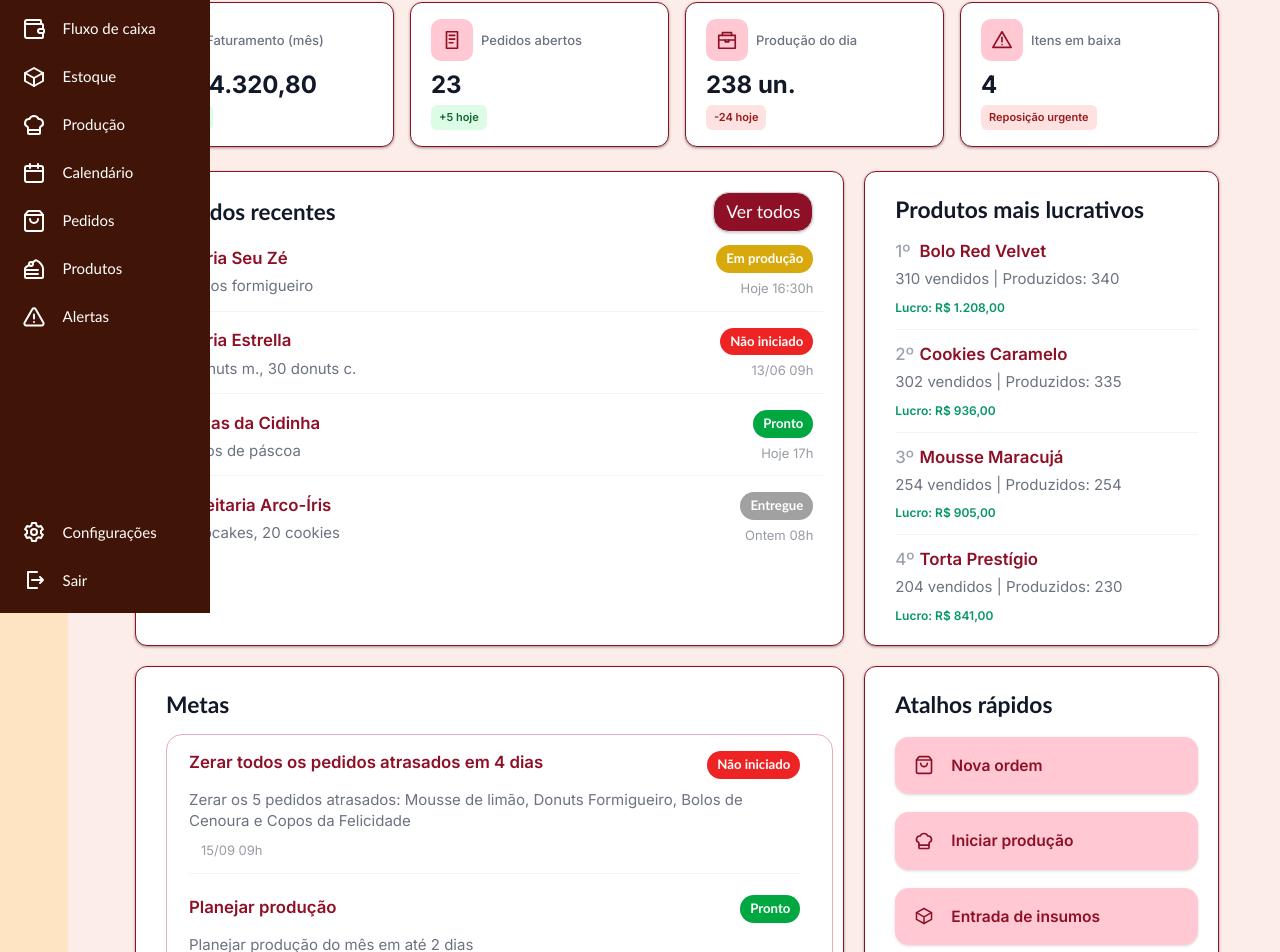
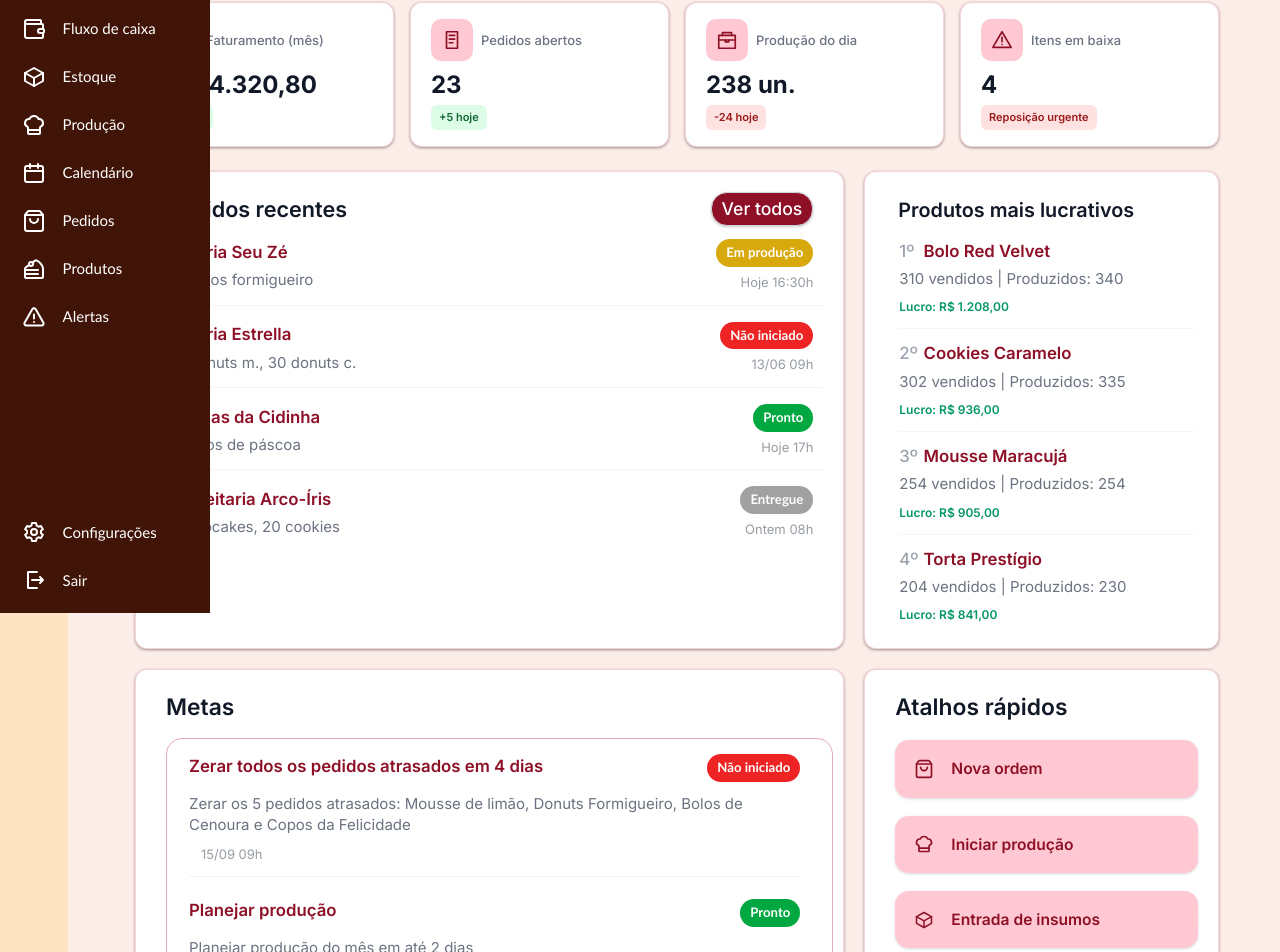
Before and after one commit to grazielly01/sublime, a React (Vite) app in the folder frontend/: page / in a window 1280 px wide. Shown: the part 187-1139 px from the top of the page. Built offline with nearby package versions, Linux system fonts and the light colour scheme.

Commit message:
arrumando uns erros bobos de css
arrumei o css de umas telas que tava bugado e mudei as fontes pra ficar igual em todas as telas.

```diff
--- a/frontend/src/pages/Producao/Producao.css
+++ b/frontend/src/pages/Producao/Producao.css
@@ -107,7 +107,7 @@ main {
 
 .metric-number {
   margin-bottom: 8px;
-  font: 700 32px "Playfair Display", serif;
+  font: 700 32px serif;
 }
 
 .metric-number.wine {
@@ -150,7 +150,7 @@ main {
 
 .queue h2 {
   margin: 0 0 26px;
-  font: 700 20px "Playfair Display", serif;
+  font: 700 20px "Inter", serif;
 }
 
 .orders {
@@ -174,7 +174,7 @@ main {
 
 .order h3 {
   margin: 0 0 3px;
-  font: 700 22px "Playfair Display", serif;
+  font: 550 19px "Inter", serif;
 }
 
 .team,
--- a/frontend/src/pages/dashboard/dashboard.css
+++ b/frontend/src/pages/dashboard/dashboard.css
@@ -5,7 +5,7 @@
 
 .tudoDashboard {
    width: 97%;
-    min-height: 170vh; /*min-height ao inves de height fixo*/
+    min-height: 170vh;
     display: flex;
 
 }
@@ -20,11 +20,12 @@
 }
 
 .conteudoDashboard {
+  margin-top: 1.7%;
   flex: 1;
   width: 100%;
   max-width: none;
   margin-left: 5px;
-  padding: 0; /* o espaçamento lateral já vem do margin-left do .tudoMenosSidebar */
+  padding: 0;
   box-sizing: border-box;
 }
 
@@ -62,7 +63,7 @@
   display: flex;
   align-items: center;
   gap: 5px;
-  margin-left: auto; /*alinha pra direita*/
+  margin-left: auto;
 }
 
 .divSeiLa{
@@ -144,9 +145,9 @@
 .tituloSecaoDashboard h2 {
   margin: 0;
   color: #750415;
-  font-weight: 600;
+  font-weight: 680;
   font-size: 180%;
-  font-family: 'Trebuchet MS', 'Lucida Sans Unicode', 'Lucida Grande', 'Lucida Sans', Arial, sans-serif;
+  font-family: "Inter", 'Lucida Sans Unicode', 'Lucida Grande', 'Lucida Sans', Arial, sans-serif;
 }
 
 
@@ -295,7 +296,7 @@
 
 .valorKpiDashboard {
   color: #321217;
-  font: 700 22px "Playfair Display", serif;
+  font: 600 19px "Inter", serif;
 }
 
 
@@ -323,8 +324,9 @@
 .cardDashboard h3 {
   margin: 0;
   color: #43171e;
-  font-family:'Trebuchet MS', 'Lucida Sans Unicode', 'Lucida Grande', 'Lucida Sans', Arial, sans-serif;
-  font-size: 150%;
+ font: 550 10px "Inter", sans-serif;
+   font-size: 150%;
+
 }
 
 .badgeSucesso {
@@ -663,7 +665,7 @@
 
 .circuloOee strong {
   color: #481820;
-  font: 700 27px "Playfair Display", serif;
+  font: 550 26px "Inter", serif;
 }
 
 .circuloOee span {
@@ -1066,7 +1068,7 @@
   display: block;
   margin-top: 7px;
   color: #a20d2c;
-  font: 700 21px "Playfair Display", serif;
+  font: 700 21px "Inter", serif;
 }
 
 
--- a/frontend/src/pages/fluxocaixa/fluxocaixa.css
+++ b/frontend/src/pages/fluxocaixa/fluxocaixa.css
@@ -1,6 +1,6 @@
 .tudoFluxoCaixa {
    width: 93%;
-    min-height: 170vh; /*min-height ao inves de height fixo*/
+    min-height: 170vh;
     display: flex;
 }
 
@@ -16,11 +16,13 @@
 
 .conteudoFluxoCaixa {
   flex: 1;
-  width: 94%;
-  max-width: 1440px;
-  padding: 0;
+  width: 100%;
+  max-width: 1280px;
+  margin: 0 auto;
+  padding: 56px 6px 60px;
   box-sizing: border-box;
 }
+
 
 
 /* =====================================================
@@ -28,7 +30,7 @@
 ===================================================== */
 
 .topoFluxoCaixa {
-  margin-top: 15px;
+  margin-top: -16px;
   margin-bottom: 20px;
 }
 
@@ -66,7 +68,7 @@
 .cardFluxo {
   min-height: 58px;
   background: #fff9f7;
-  border: 1px solid #8E1027;
+  border: 1px solid #ead1d0;
   border-radius: 7px;
   padding: 0px 14px;
   box-sizing: border-box;
@@ -78,19 +80,23 @@
 }
 
 .labelFluxo {
-  color: #76545a;
-  font: 600 12px "Inter", sans-serif;
-  margin-bottom: 4px;
+
+  font: 500 11px "Inter", sans-serif;
+  text-transform: uppercase;
+  letter-spacing: 0.5px;
+  margin-bottom: 6px;
+  color: #704149;
+
 }
 
 .valorFluxo {
   color: #241416;
-  font: 700 20px "Playfair Display", serif;
+  font: 600 18px "Inter", serif;
 }
 
 .cardSaldoFinal {
   background: #9d0926;
-  border-color: #9d0926;
+  border-color: #ead1d0;
 }
 
 .cardSaldoFinal .labelFluxo {
@@ -114,7 +120,7 @@
   box-shadow: 0 1px 3px rgba(80, 20, 30, 0.06);
   overflow: hidden;
   margin-bottom: 2.5%;
-  border: 1px solid #8E1027;
+  border: 1px solid #ead1d0;
 }
 
 .cardGraficoFluxo {
@@ -133,8 +139,8 @@
 .cabecalhoCardFluxo h2 {
   margin: 0;
   color: #241416;
-  font: 700 16px "Playfair Display", serif;
-  font-family: 'Trebuchet MS', 'Lucida Sans Unicode', 'Lucida Grande', 'Lucida Sans', Arial, sans-serif;
+  font: 600 16px "Inter", serif;
+  font-family: "Inter", 'Lucida Sans Unicode', 'Lucida Grande', 'Lucida Sans', Arial, sans-serif;
 }
 
 
--- a/frontend/src/pages/visaogeral/visaogeral.css
+++ b/frontend/src/pages/visaogeral/visaogeral.css
@@ -10,13 +10,13 @@
 body {
   margin: 0;
   padding: 0;
-  overflow-x: hidden; /* Trava qualquer vazamento na raiz */
+  overflow-x: hidden;
 }
 .tudoVisaoGeral {
   display: flex;
   min-height: 170vh;
-  background: #FDEDE8; /* Cor de fundo rosada/creme uniforme */
-  font-family: "Inter", system-ui, sans-serif;
+  background: #FDEDE8;
+  font-family: "Inter", sans-serif;
   width: 100%;
 }
 
@@ -26,8 +26,8 @@ body {
   display: flex;
   flex-direction: column;
   margin-right: 5%;
-  margin-left: 1%;  /* Espaço exato da Sidebar */
-  padding-top: 3.2%;  /* Espaço exato do Header */
+  margin-left: 1%;
+  padding-top: 3.2%;
   width: calc(100% - 60px);
 }
 
@@ -89,7 +89,7 @@ body {
   padding: 16px 20px;
   box-sizing: border-box;
   background: #ffffff;
-  border: 1px solid #8E1027;
+  border: 1px solid #f5c9d1d2;
   border-radius: 12px;
   box-shadow: 0 1px 3px rgba(0, 0, 0, 0.4);
 }
@@ -154,7 +154,6 @@ body {
    SEÇÕES GERAIS (Cards Brancos)
    ========================================================= */
 .pedidosRecentes,
-.produtosLucrativos,
 .metas,
 .atalhosRapidos {
   min-width: 0;
@@ -162,6 +161,16 @@ body {
   border: 1px solid #e5e7eb;
   border-radius: 12px;
   padding: 20px;
+  box-sizing: border-box;
+  box-shadow: 0 1px 3px rgba(0, 0, 0, 0.05);
+}
+
+.produtosLucrativos {
+  min-width: 0;
+  background: #ffffff;
+  border: 1px solid #e5e7eb;
+  border-radius: 12px;
+  padding: 24px;
   box-sizing: border-box;
   box-shadow: 0 1px 3px rgba(0, 0, 0, 0.05);
 }
@@ -186,9 +195,9 @@ body {
   background: #8E1027;
   color: #ffffff;
   border-radius: 6px;
-  font-size: 12px;
+  font-size: 13px;
   font-weight: 500;
-  padding: 6px 12px;
+  padding: 3px 10px;
   cursor: pointer;
   transition: 0.2s;
   box-shadow: 0 1px 2px rgba(0, 0, 0, 0.05);
@@ -203,7 +212,7 @@ body {
 .botaoVerMais {
   display: block;
   margin: 16px auto 0;
-  padding: 8px 16px;
+  padding: 3px 10px;
 }
 
 /* =========================================================
@@ -220,14 +229,14 @@ body {
 }
 
 .pedidosRecentes{
-  border: 1px solid #8E1027;
+  border: 1px solid #f5c9d1d2;
   box-shadow: 0 1px 3px rgba(0, 0, 0, 0.4);
 }
 
 .pedidosRecentes h2{
-  font-size:140%;
+  font-size:135%;
   font-weight: 600;
-  font-family: 'Trebuchet MS', 'Lucida Sans Unicode', 'Lucida Grande', 'Lucida Sans', Arial, sans-serif;
+  font-family: "Inter", 'Lucida Grande', 'Lucida Sans', Arial, sans-serif;
 }
 
 .cardPedidoRecente{
@@ -245,7 +254,7 @@ body {
   margin-right: 10px;
   border-radius: 16px;
   box-shadow: 0 1px 3px rgba(0, 0, 0, 0.2);
-  font-family: 'Trebuchet MS', 'Lucida Sans Unicode', 'Lucida Grande', 'Lucida Sans', Arial, sans-serif;
+  font-family: "Inter", 'Lucida Sans Unicode', 'Lucida Grande', 'Lucida Sans', Arial, sans-serif;
 }
 
 .ladoDireitoPedido{
@@ -387,15 +396,15 @@ body {
    PRODUTOS LUCRATIVOS
    ========================================================= */
 .produtosLucrativos{
-  border: 1px solid #8E1027;
+  border: 1px solid #f5c9d1d2;
   box-shadow: 0 1px 3px rgba(0, 0, 0, 0.4);
 }
 
 .produtosLucrativos h2{
-  font-size: 190%;
-  font-weight: 600;
-  margin-left: 10px;
-  font-family: 'Trebuchet MS', 'Lucida Sans Unicode', 'Lucida Grande', 'Lucida Sans', Arial, sans-serif;
+  font-size: 165%;
+  font-weight: 550;
+  margin-left: 9px;
+  font-family: "Inter", 'Lucida Sans Unicode', 'Lucida Grande', 'Lucida Sans', Arial, sans-serif;
 }
 
    .listaProdutos {
@@ -422,7 +431,7 @@ body {
    METAS
    ========================================================= */
 .metas{
-  border: 1px solid #8E1027;
+  border: 1px solid #f5c9d1d2;
   box-shadow: 0 1px 3px rgba(0, 0, 0, 0.4);
 }
 
@@ -430,7 +439,7 @@ body {
   font-size: 190%;
   font-weight: 600;
   margin-left: 10px;
-  font-family: 'Trebuchet MS', 'Lucida Sans Unicode', 'Lucida Grande', 'Lucida Sans', Arial, sans-serif;
+  font-family: "Inter", 'Lucida Sans Unicode', 'Lucida Grande', 'Lucida Sans', Arial, sans-serif;
 }
 
 .listaMetas{
@@ -459,7 +468,7 @@ body {
 
 .botaoVerMais{
   font-size: 150%;
-  font-family: 'Trebuchet MS', 'Lucida Sans Unicode', 'Lucida Grande', 'Lucida Sans', Arial, sans-serif;
+  font-family: "Inter", 'Lucida Sans Unicode', 'Lucida Grande', 'Lucida Sans', Arial, sans-serif;
   border-radius: 20px;
 }
 
@@ -467,7 +476,7 @@ body {
    ATALHOS
    ========================================================= */
 .atalhosRapidos{
-  border: 1px solid #8E1027;
+  border: 1px solid #f5c9d1d2;
   box-shadow: 0 1px 3px rgba(0, 0, 0, 0.4);
 }
 
@@ -476,7 +485,7 @@ body {
   margin-bottom: 5%;
   font-weight: 600;
   margin-left: 10px;
-  font-family: 'Trebuchet MS', 'Lucida Sans Unicode', 'Lucida Grande', 'Lucida Sans', Arial, sans-serif;
+  font-family: "Inter", 'Lucida Sans Unicode', 'Lucida Grande', 'Lucida Sans', Arial, sans-serif;
 }
 
 .listaAtalhos {
```
Also changed, not shown: 1 other file (tests, documents, lock files or other folders).
